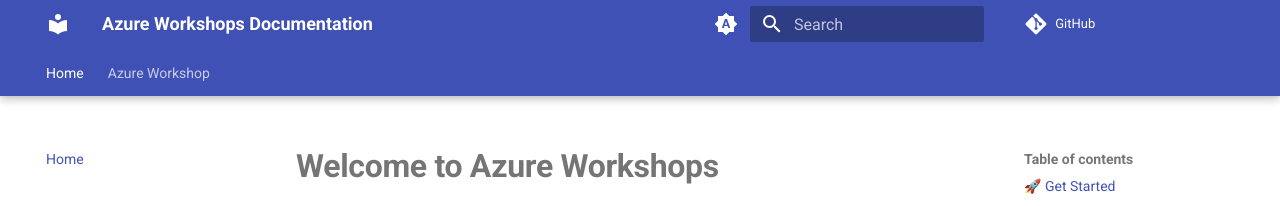
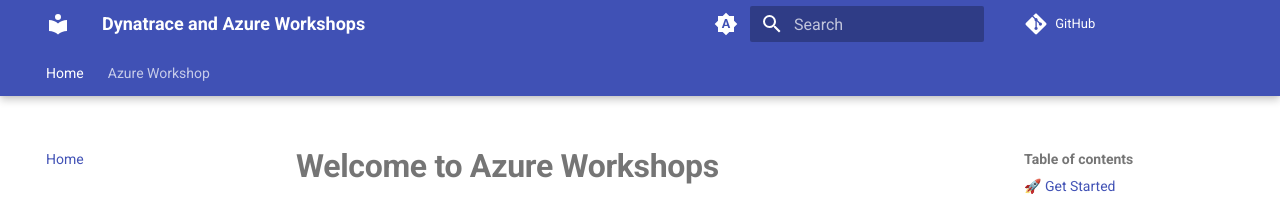
Before and after one commit to dt-alliances-workshops/azure-workshops, an MkDocs documentation site: the page built from docs/index.md, in a window 1280 px wide. Shown: the top 206 px of the page. Built offline with MkDocs 1.6.1 and Material for MkDocs 9.7.7, drawn with Linux system fonts in a browser that asks for light colours; comment, search, counter and statistics services are not loaded; part of the change alters nothing that is shown.

Commit message:
updates3 for oct29

```diff
--- a/docs/index.md
+++ b/docs/index.md
@@ -11,7 +11,7 @@ We recommend starting with **Module 1** to ensure your local development environ
 | Module | Description | Time Estimate |
 | :---- | :---- | :---- |
 | [00\. Setting up Your Grail Workshop](workshops/00_module_setup.md) | Azure Workshop Setup. | 30 minutes |
-| [02\. Creating an Azure Resource Group](workshops/=workshops/02_create_resource_group.md) | Learn how to logically group resources. | 5 minutes |
-| [03\. Deploying a Basic Web App](workshops/workshops/03_deploy_web_app.md) | Deploy your first application to Azure App Service. | 15 minutes |
+| [02\. Creating an Azure Resource Group](workshops/02_create_resource_group.md) | Learn how to logically group resources. | 5 minutes |
+| [03\. Deploying a Basic Web App](workshops/03_deploy_web_app.md) | Deploy your first application to Azure App Service. | 15 minutes |
 
-[Start Workshop Now →](workshops/01_module_setup.md)
+[Start Workshop Now →](workshops/00_module_setup.md)
--- a/mkdocs.yml
+++ b/mkdocs.yml
@@ -1,4 +1,4 @@
-site_name: Azure Workshops Documentation
+site_name: Dynatrace and Azure Workshops
 site_url: https://dt-alliances-workshops.github.io/azure-workshops/ # Update this to your repo URL
 repo_url: https://github.com/dt-alliances-workshops/azure-workshops
 
```
